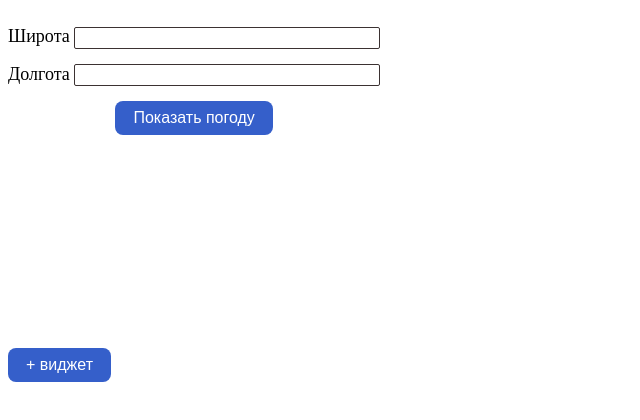
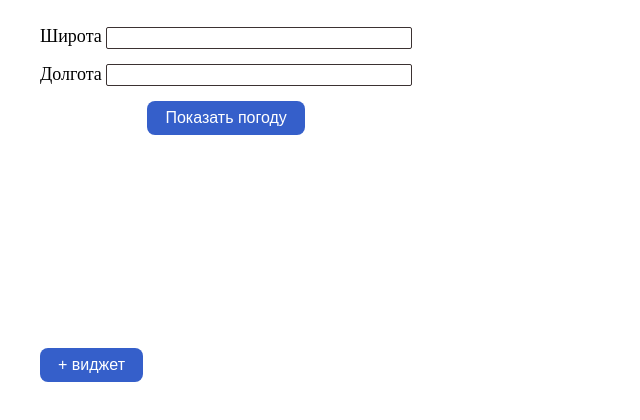
Before and after one commit to ArinaTopor/WeatherApp, a plain HTML site: page index.html in a window 1280 px wide. Shown: the whole page, without its empty margins (0-640 px from the left). Drawn offline with Linux system fonts and the light colour scheme.

Commit message:
fix container

```diff
--- a/index.html
+++ b/index.html
@@ -13,9 +13,9 @@
     </head>
   </head>
   <body>
-    <div class="wheather_wrapper">
-      <section class="wheather" id="weather1"></section>
-      <section class="wheather" id="weather2"></section>
+    <div class="wheather-wrapper">
+      <section class="wheather-widget" id="weather1"></section>
+      <section class="wheather-widget" id="weather2"></section>
       <button class="addWidget" id="add">+ виджет</button>
     </div>
 
--- a/js/app.js
+++ b/js/app.js
@@ -9,7 +9,7 @@ class WeatherWidget {
 
   createWidget() {
     this.container.innerHTML = `
-    <div class='container'>
+    <div class='container-widget'>
       <form id="geoInfo">
         <div>
           <label>Широта</label>
--- a/styles/main.css
+++ b/styles/main.css
@@ -35,22 +35,23 @@ button:hover{
     background-color: #617cbe;
 }
 
-.wheather_wrapper{
-    flex: 1;
-    margin-right: 10px;
+.wheather-wrapper{
+    margin:auto;
+    max-width: 1200px;
 }
 
-.container{
-    display: flex;
-    justify-content: space-between;
-}
-
-.wheather{
+.wheather-widget{
     display: flex;
     flex-direction: column;
     flex-wrap: wrap;
     margin: auto;
 }
+
+.container-widget{
+    display: flex;
+    justify-content: space-between;
+}
+
 
 .wheather_info_description{
     display: grid;
```
